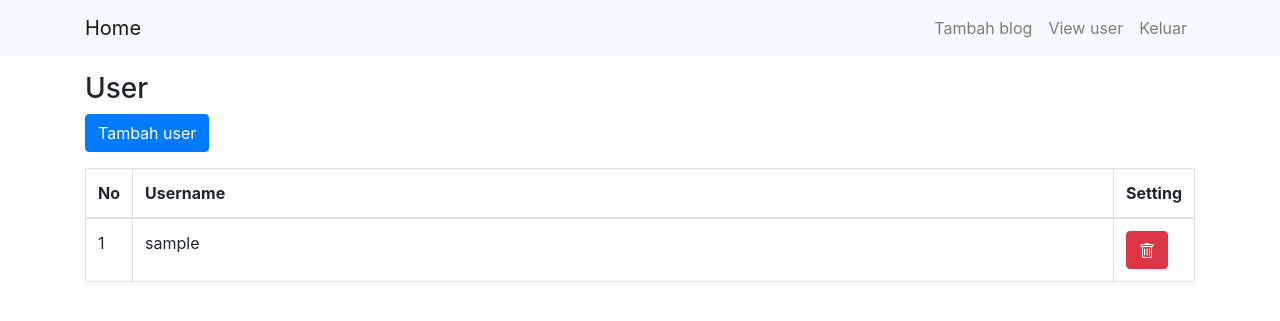
After one commit to ICWR-TECH/simple_blog, a CodeIgniter app: page /project/admin/user in a window 1280 px wide. The commit adds this page. Shown: the top 321 px of the page. Run offline with CodeIgniter, Linux system fonts and the light colour scheme; the visitor is signed in with stand-in values (Sample User, id 1); tables that the repository leaves empty or names only in its code hold one stand-in row (values such as "Sample post").

Commit message:
first commit

```diff
--- a/application/config/routes.php
+++ b/application/config/routes.php
@@ -49,6 +49,8 @@ defined('BASEPATH') OR exit('No direct script access allowed');
 | Examples:	my-controller/index	-> my_controller/index
 |		my-controller/my-method	-> my_controller/my_method
 */
+$route['admin/user']="admin/admin/user";
+
 $route['admin/tambah']="admin/admin/tambah";
 
 $route['default_controller'] = 'blog';
--- a/application/controllers/admin/Admin.php
+++ b/application/controllers/admin/Admin.php
@@ -177,6 +177,32 @@ class Admin extends CI_Controller
     $this->load->view("admin/footer");
   }
 
+  function user(){
+    $username=$this->input->post("username");
+    $password=md5($this->input->post("password"));
+    $datane=[
+      "username"=>$username,
+      "password"=>$password
+    ];
+    if($this->input->post("submit")){
+      if ($this->Admin_model->tambah_user($datane)) {
+        $this->session->set_flashdata("sukses_tambah_user");
+        redirect(base_url("admin/user"));
+      }
+    }
+    $data['user']=$this->Admin_model->view_user();
+    $this->load->view("admin/header");
+    $this->load->view("admin/view_admin",$data);
+    $this->load->view("admin/footer");
+  }
+
+  function delete_user($id){
+    if ($this->Admin_model->delete_user($id)) {
+      $this->session->set_flashdata("sukses_hapus_user","Sukses hapus user");
+      redirect(base_url("admin/user"));
+    }
+  }
+
   function logout(){
     $this->session->sess_destroy();
     $this->session->set_flashdata("sukses_logout","Berhasil logout");
--- a/application/models/Admin_model.php
+++ b/application/models/Admin_model.php
@@ -38,4 +38,16 @@ class Admin_model extends CI_Model
   function tambah($data){
     return $this->db->insert("blog",$data);
   }
+
+  function view_user(){
+    return $this->db->get("admin")->result();
+  }
+
+  function delete_user($id){
+    return $this->db->delete("admin",['id'=>$id]);
+  }
+
+  function tambah_user($data){
+    return $this->db->insert("admin",$data);
+  }
 }
--- a/application/views/admin/header.php
+++ b/application/views/admin/header.php
@@ -25,6 +25,9 @@
               <a class="nav-link" href="<?php echo base_url("admin/tambah") ?>">Tambah blog</a>
             </li>
             <li class="nav-item">
+              <a class="nav-link" href="<?php echo base_url("admin/user"); ?>">View user</a>
+            </li>
+            <li class="nav-item">
               <a class="nav-link" href="<?php echo base_url("admin/keluar"); ?>">Keluar</a>
             </li>
           </ul>
--- /dev/null
+++ b/application/views/admin/view_admin.php
@@ -0,0 +1,66 @@
+    <div class="container">
+      <h3 class="mt-3">User</h3>
+
+      <button type="button" class="btn btn-primary" data-toggle="modal" data-target="#tambah_user">
+        Tambah user
+      </button>
+
+      <?php
+      if ($this->session->flashdata("sukses_hapus_user")) {
+        echo "<br><br><div class='alert alert-warning'>".$this->session->flashdata("sukses_hapus_user")."</div></br>";
+      }
+      if($this->session->flashdata("sukses_tambah_user")){
+        echo "<br><br><div class='alert alert-success'>".$this->session->flashdata("sukses_tambah_user")."</div><br>";
+      }
+       ?>
+      <table class="table table-bordered mt-3">
+        <thead>
+          <tr>
+            <th width="30px">No</th>
+            <th>Username</th>
+            <th width="70px">Setting</th>
+          </tr>
+        </thead>
+        <tbody>
+          <?php
+          $no=1;
+          foreach ($user as $var) {
+          ?>
+          <tr>
+            <td><?php echo $no++; ?></td>
+            <td><?php echo strip_tags($var->username) ?></td>
+            <td><a href="<?php echo base_url("admin/admin/delete_user/".$var->id) ?>" class="btn btn-danger"><svg width="1em" height="1em" viewBox="0 0 16 16" class="bi bi-trash" fill="currentColor" xmlns="http://www.w3.org/2000/svg"><path d="M5.5 5.5A.5.5 0 0 1 6 6v6a.5.5 0 0 1-1 0V6a.5.5 0 0 1 .5-.5zm2.5 0a.5.5 0 0 1 .5.5v6a.5.5 0 0 1-1 0V6a.5.5 0 0 1 .5-.5zm3 .5a.5.5 0 0 0-1 0v6a.5.5 0 0 0 1 0V6z"/><path fill-rule="evenodd" d="M14.5 3a1 1 0 0 1-1 1H13v9a2 2 0 0 1-2 2H5a2 2 0 0 1-2-2V4h-.5a1 1 0 0 1-1-1V2a1 1 0 0 1 1-1H6a1 1 0 0 1 1-1h2a1 1 0 0 1 1 1h3.5a1 1 0 0 1 1 1v1zM4.118 4L4 4.059V13a1 1 0 0 0 1 1h6a1 1 0 0 0 1-1V4.059L11.882 4H4.118zM2.5 3V2h11v1h-11z"/></svg></a></td>
+          </tr>
+          <?php
+          }
+           ?>
+        </tbody>
+      </table>
+    </div>
+    <div class="modal fade" id="tambah_user" tabindex="-1" aria-labelledby="exampleModalLabel" aria-hidden="true">
+      <div class="modal-dialog">
+        <div class="modal-content">
+          <div class="modal-header">
+            <h4 class="modal-title" id="exampleModalLabel">Tambah user</h4>
+            <button type="button" class="close" data-dismiss="modal" aria-label="Close">
+              <span aria-hidden="true">&times;</span>
+            </button>
+          </div>
+          <div class="modal-body">
+            <form class="form-group" method="post" action="<?php echo base_url("admin/user") ?>">
+              <input type="hidden" name="<?php echo $this->security->get_csrf_token_name() ?>" value="<?php echo $this->security->get_csrf_hash() ?>">
+              <label for="username">Username</label>
+              <input type="text" name="username" value="" placeholder="username..." id="username" class="form-control">
+              <label for="password">Password</label>
+              <input type="password" name="password" value="" placeholder="password..." id="password" class="form-control">
+              <br>
+          </div>
+          <div class="modal-footer">
+            <button type="button" class="btn btn-secondary" data-dismiss="modal">Close</button>
+            <input type="submit" name="submit" value="Tambah" class="btn btn-primary">
+            </form>
+          </div>
+        </div>
+      </div>
+    </div>
+<br><br><br>
```
